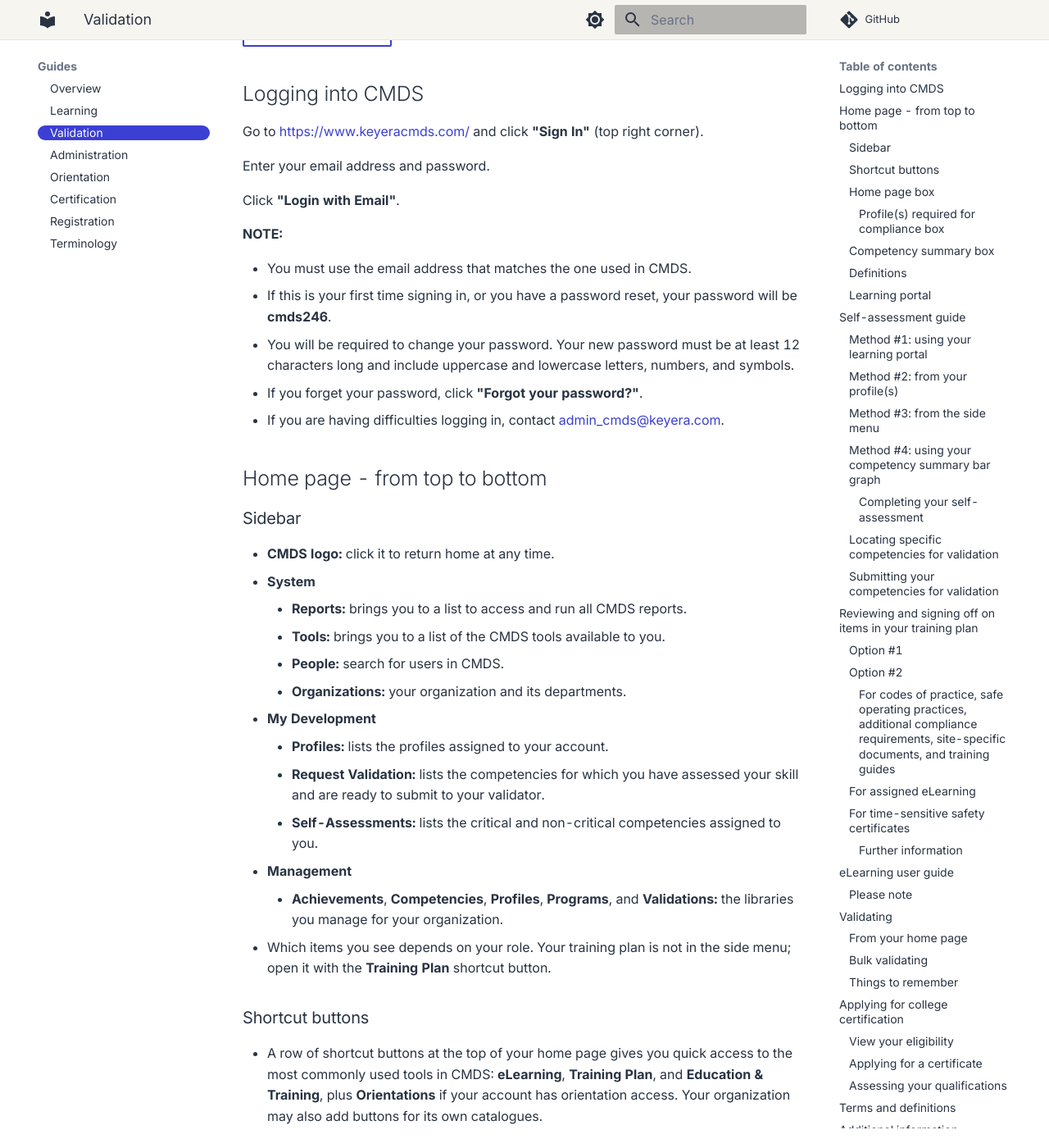
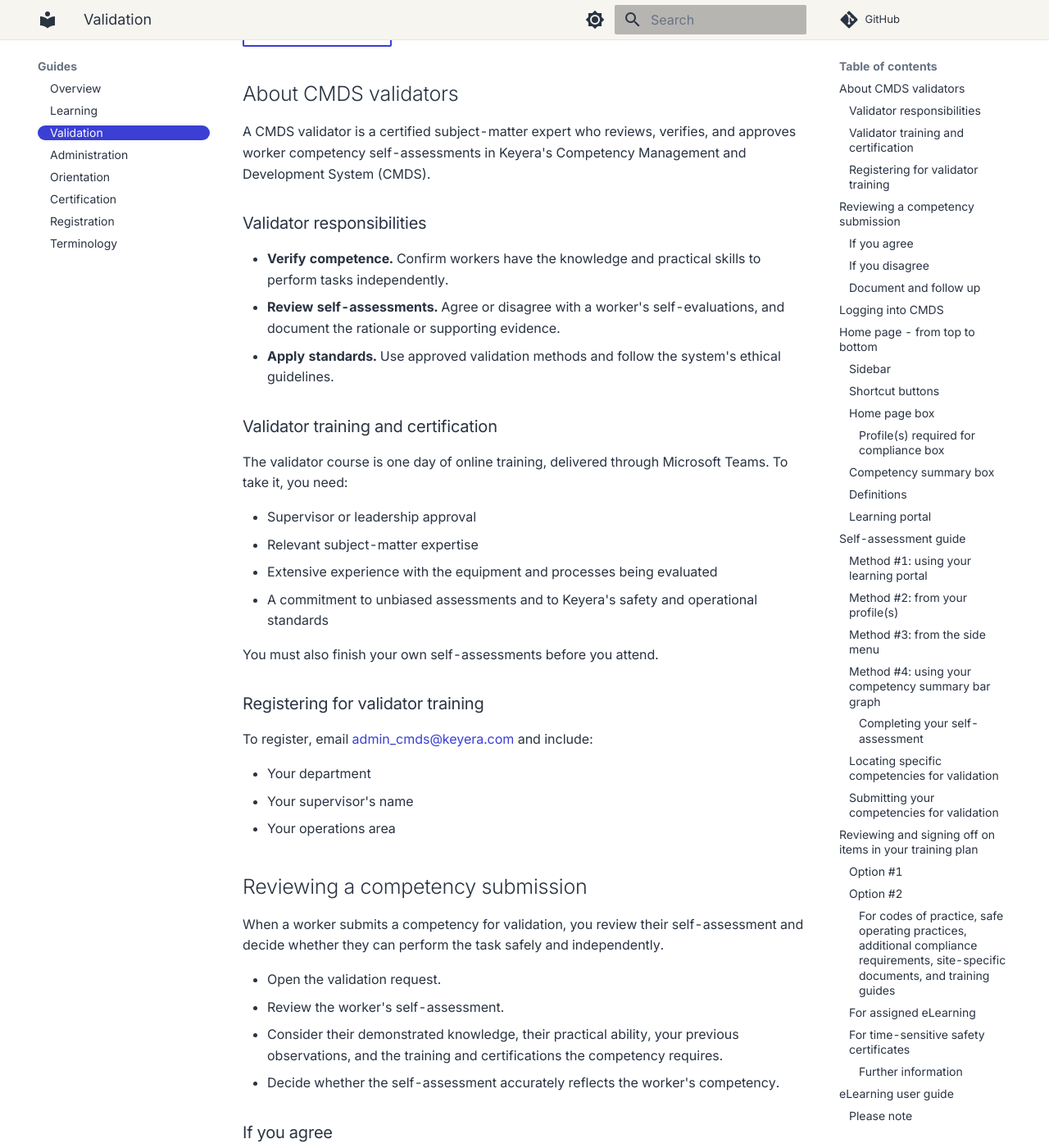
Before and after one commit to cmds-app/docs, an MkDocs documentation site: the page built from docs/guides/validation.md, in a window 1280 px wide and 1400 px high, scrolled down 303 px. Shown: the whole window at 82% size. Built offline with MkDocs 1.6.1 and Material for MkDocs 9.7.7, drawn with Linux system fonts in a browser that asks for light colours; comment, search, counter and statistics services are not loaded; some of the changed text lies outside the part shown.

Commit message:
docs(guides): bring the validator guide into the validator package
The August 2026 validator guide covered responsibilities, training and
registration, and how to review, agree or disagree with, and follow up
on a submission. None of it was in validation.md, so regenerating the
PDF from the page had dropped it. Registration now follows that guide:
email CMDS Administration. Regenerates the three affected PDFs.

```diff
--- a/docs/guides/validation.md
+++ b/docs/guides/validation.md
@@ -5,6 +5,62 @@ Created and reviewed by the CMDS team - <https://www.keyeracmds.com/>
 Last revised: September 2026
 
 [Download PDF](validation.pdf){ .md-button }
+
+## About CMDS validators
+
+A CMDS validator is a certified subject-matter expert who reviews, verifies, and approves worker competency self-assessments in Keyera's Competency Management and Development System (CMDS).
+
+### Validator responsibilities
+
+- **Verify competence.** Confirm workers have the knowledge and practical skills to perform tasks independently.
+- **Review self-assessments.** Agree or disagree with a worker's self-evaluations, and document the rationale or supporting evidence.
+- **Apply standards.** Use approved validation methods and follow the system's ethical guidelines.
+
+### Validator training and certification
+
+The validator course is one day of online training, delivered through Microsoft Teams. To take it, you need:
+
+- Supervisor or leadership approval
+- Relevant subject-matter expertise
+- Extensive experience with the equipment and processes being evaluated
+- A commitment to unbiased assessments and to Keyera's safety and operational standards
+
+You must also finish your own self-assessments before you attend.
+
+### Registering for validator training
+
+To register, email <admin_cmds@keyera.com> and include:
+
+- Your department
+- Your supervisor's name
+- Your operations area
+
+## Reviewing a competency submission
+
+When a worker submits a competency for validation, you review their self-assessment and decide whether they can perform the task safely and independently.
+
+- Open the validation request.
+- Review the worker's self-assessment.
+- Consider their demonstrated knowledge, their practical ability, your previous observations, and the training and certifications the competency requires.
+- Decide whether the self-assessment accurately reflects the worker's competency.
+
+### If you agree
+
+- Validate the worker as competent, and record the reason for your decision.
+
+### If you disagree
+
+- Record why. CMDS sets the competency to **"Needs Training"**.
+- Meet with the worker to discuss the competency.
+- Decide the next steps: additional training, coaching, or an updated self-assessment.
+
+### Document and follow up
+
+Validation is more than clicking "Approve". Provide supporting comments, and make sure the worker receives any development they need.
+
+- Write meaningful comments.
+- Confirm that required training is completed where it is needed.
+- Validate only competencies that you are qualified to validate.
 
 ## Logging into CMDS
 
@@ -230,7 +286,7 @@ There are a variety of ways to access user validations and validating users/comp
 
 ### From your home page
 
-- Scroll down to your 'Learning Portal' and, under 'Competencies', click **"Validate Competencies"**.
+- Scroll down to your 'Learning Portal' and, under 'Competencies', click **"Validate Competencies"**, or click **"Validations"** under 'Management' in the side menu.
 - You will see a list of the individuals for who you are the validator and who have submitted competencies for validation.
     - NOTE: If someone is missing from this list, they may not have submitted their competencies for validation OR you may not be validated in the competencies that they have submitted.
     - To confirm who your 'Learners' are (individuals for which you are the validator), from your home page, click the 'Contacts' tab and you will see your 'Learners' listed.
```
Also changed, not shown: other parts of docs/guides/validation.md (+1 -2 lines), docs/guides/administration.md (+2 -2 lines), docs/guides/learning.md (+2 -2 lines), 3 other files.
